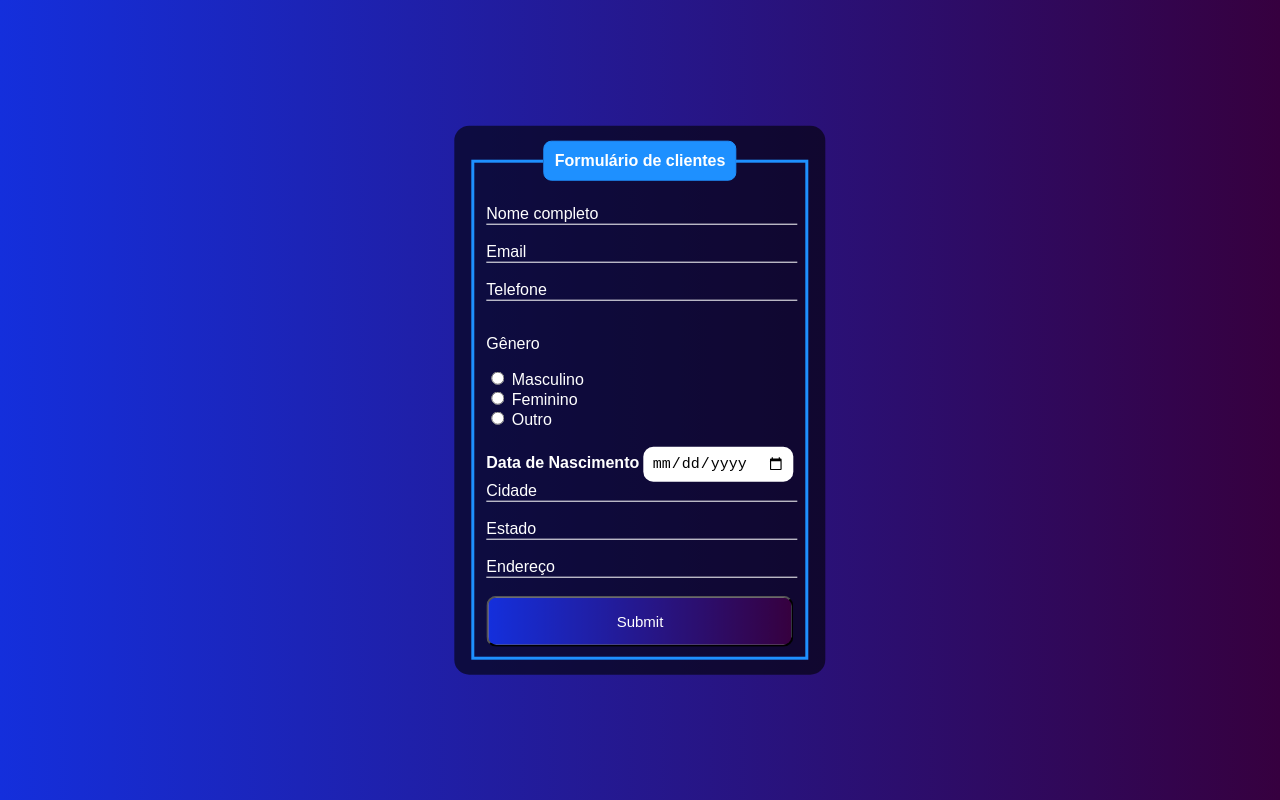
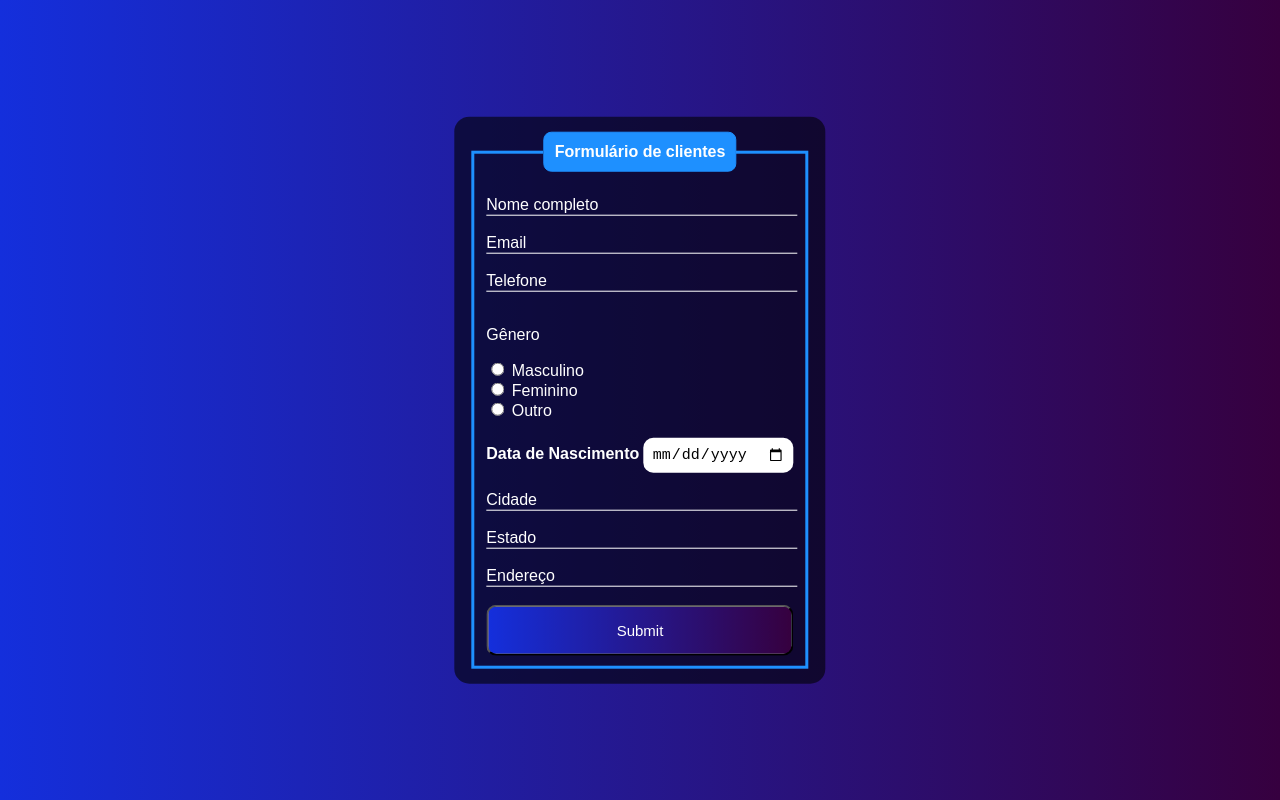
Before and after one commit to Evertondearas/Form, a plain HTML site: page index.html in a window 1280 px wide. Drawn offline with Linux system fonts and the light colour scheme.

Commit message:
dfs;lkggjsdfgkl

```diff
--- a/index.html
+++ b/index.html
@@ -11,7 +11,7 @@
 <body>
 
     <div class="box">
-        <form action="" id="fm">
+        <form action="" >
             <fieldset>
                 <legend><b>Formulário de clientes</b></legend>
                 <br>
@@ -52,7 +52,7 @@
                     <label for="anoNascimento"><b>Data de Nascimento</b></label>
                     <input type="date" name="anoNascimento" id="anoNascimento" required>
 
-                    <br>
+                    <br><br>
 
                 <div class="inputBox">
                     <input type="text" nome="cidade" id="cidade" class="inputUser" required>
--- a/script.js
+++ b/script.js
@@ -1 +1,8 @@
-console.log(document.getElementsById('nome'));
+const sub = document.getElementById('submit');
+
+sub.addEventListener('click', evento =>{
+
+    evento.preventDefault();
+
+    console.log(document.getElementById('nome').value)
+})
```
